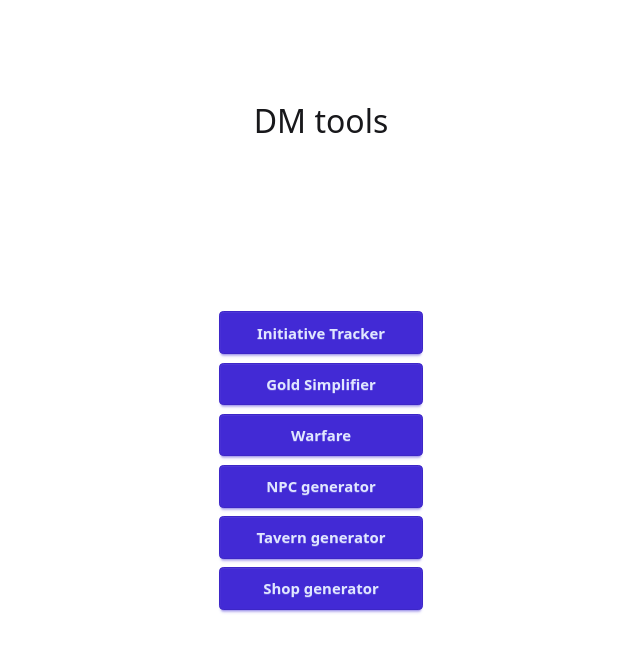
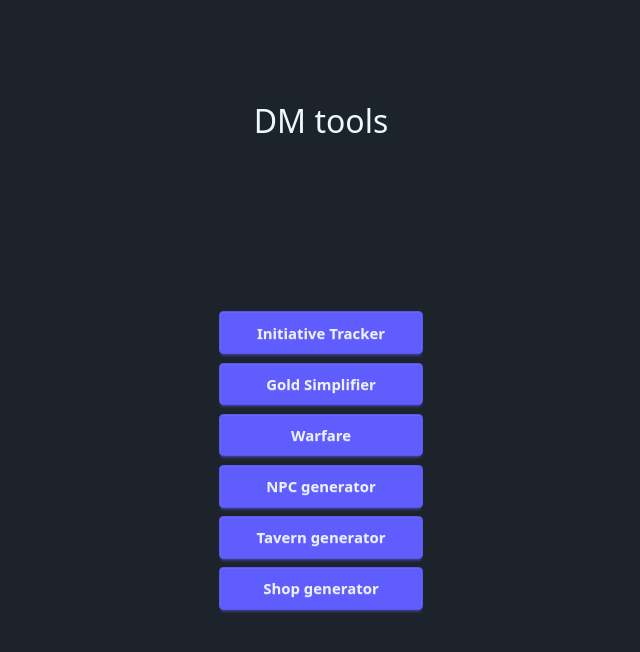
Before and after one commit to jfranciscosousa/dm-tools, a SvelteKit app: page / in a window 1280 px wide. Shown: the top 652 px of the page, without its empty margins (319-959 px from the left). Built offline with nearby package versions, Linux system fonts and the light colour scheme.

Commit message:
Upgrades

```diff
--- /dev/null
+++ b/pnpm-workspace.yaml
@@ -0,0 +1,4 @@
+onlyBuiltDependencies:
+  - '@tailwindcss/oxide'
+  - core-js-pure
+  - esbuild
--- a/src/app.css
+++ b/src/app.css
@@ -1,5 +1,7 @@
 @import "tailwindcss";
-@plugin "daisyui";
+@plugin "daisyui" {
+  themes: dark --default;
+}
 
 @config '../tailwind.config.mjs';
 
--- a/src/lib/ai.server.ts
+++ b/src/lib/ai.server.ts
@@ -1,7 +1,6 @@
-import { zodToJsonSchema } from "zod-to-json-schema";
-import z from "zod";
 import { generateObject, generateText } from "ai";
-import { gateway } from "@vercel/ai-sdk-gateway";
+import { gateway } from "@ai-sdk/gateway";
+import { z } from "zod";
 
 type GenerateDataOptions = {
   model?: Parameters<typeof gateway>[0];
@@ -20,30 +19,18 @@ export async function generateData<T extends z.ZodRawShape>(
     temperature
   });
 
-  return object;
+  return object as z.infer<z.ZodObject<T>>;
 }
 
-export async function generateMarkdown<T extends z.ZodRawShape>(
+export async function generateMarkdown(
   prompt: string,
-  schema: z.ZodObject<T>,
-  { model = "openai/gpt-4o", temperature }: GenerateDataOptions = {}
+  markdownTemplate: string,
+  { model = "openai/gpt-5-nano", temperature }: GenerateDataOptions = {}
 ): Promise<string> {
-  const jsonSchema = JSON.stringify(zodToJsonSchema(schema, "schema"));
-  const fullPrompt = `
-    ${prompt}
-
-    Please respond following the specified json schema below but format the data into a beautiful markdown page.
-    You can use the json schema as the data source for the markdown document. You don't need to exactly replicate the schema
-    into markdown. You just use it as the source of data but then build the document as best you can for easy
-    human readability.
-
-    Do not wrap the output with \`\`\`markdown please. Avoid using h1 and h2 and use only h3.
-
-    ${jsonSchema}
-  `;
   const { text } = await generateText({
     model: gateway(model),
-    prompt: fullPrompt,
+    prompt,
+    system: `You are a markdown generator. You will receive a markdown prompt with <PLACEHOLDER:the_description> tags all over. Your job is to replace these tags and keep the original formatting and return it as is. You will also receive a prompt with overall instructions for the document. Do not include extra information and only use the placeholder. Here is the template: ${markdownTemplate}`,
     temperature
   });
 
--- a/src/routes/(tools)/generator/_generators.ts
+++ b/src/routes/(tools)/generator/_generators.ts
@@ -2,100 +2,96 @@ import { generateMarkdown } from "$lib/ai.server";
 import { error } from "@sveltejs/kit";
 import sanitizeHtml from "sanitize-html";
 import showdown from "showdown";
-import { z } from "zod";
 
 export const generators = {
   npc: {
-    schema: z.object({
-      name: z.string().describe("Character name"),
-      alignment: z.string().describe("Alignment"),
-      race: z.string().describe("Race"),
-      class: z.string().describe("Class"),
-      subclass: z.string().describe("Subclass"),
-      stats: z
-        .object({
-          strenght: z.number().min(1).max(30),
-          dexterity: z.number().min(1).max(30),
-          constitution: z.number().min(1).max(30),
-          intelligence: z.number().min(1).max(30),
-          wisdom: z.number().min(1).max(30),
-          charims: z.number().min(1).max(30)
-        })
-        .describe("5th edition stats"),
-      background: z.string().describe("Background"),
-      backgroundLong: z
-        .string()
-        .describe("A small paragraph describing this character story so far"),
-      appearance: z
-        .string()
-        .describe(
-          "A small paragraph describing this character's looks. This will be submitted to DALL-E later, please be thorough on the description."
-        ),
-      personalityTraits: z.array(z.string()).describe("Personality traits"),
-      ideals: z.array(z.string().describe("Long description")).describe("Ideals"),
-      bonds: z.array(z.string().describe("Long description")).describe("Bonds"),
-      flaws: z.array(z.string().describe("Long description")).describe("Flaws"),
-      roleplayingTips: z
-        .string()
-        .describe("Tips to roleplay this character. Maneirisms, manner of speech, etc")
-    }),
+    markdown: `
+    ### <PLACEHOLDER:name>
+
+    **Race: <PLACEHOLDER:npc race>**
+
+    **Alignment: <PLACEHOLDER:npc alignment>**
+
+    ### Description
+    <PLACEHOLDER:a short appearance of the npc>
+
+    ### Backstory
+    <PLACEHOLDER:a short backstory>
+
+    ### Roleplaying tips
+    <PLACEHOLDER: a bullet item list of at most 5 tips for DM to roleplay>
+    `,
     prompt:
-      "Generate a character concept for a DnD 5th edition game. Use these keywords to generate something:"
+      "Generate a npc for a roleplaying game for the DM to improvise with the following prompt: "
   },
   shop: {
-    schema: z.object({
-      name: z.string(),
-      longDescription: z.string().describe("To be read out loud to the players"),
-      secret: z.string(),
-      items: z
-        .array(
-          z.object({
-            price: z.string().describe("Try to balance the price for 5e rules."),
-            name: z.string(),
-            description: z.string().describe("Stats, effects, etc")
-          })
-        )
-        .describe("At least some 6 items"),
-      shopOwner: z.object({
-        name: z.string(),
-        race: z.string(),
-        class: z.string(),
-        physicalDescription: z.string(),
-        backstory: z.string(),
-        dmRoleplayInfo: z.string()
-      }),
-      imagePrompt: z
-        .string()
-        .describe(
-          "Prompt that will be used to generate image with DALL E 3. Put both the shop and the owner in focus"
-        )
-    }),
-    prompt:
-      "Generate a tavern for a DnD 5th edition game. Use these keywords to generate something:"
+    markdown: `
+    ### <PLACEHOLDER:shop name>
+
+    <PLACEHOLDER:long description to be read out loud to the players>
+
+    ### Shop Owner
+
+    **Name: <PLACEHOLDER:shop owner name>**
+    **Race: <PLACEHOLDER:shop owner race>**
+    **Class: <PLACEHOLDER:shop owner class>**
+
+    **Physical Description:** <PLACEHOLDER:shop owner physical description>
+
+    **Backstory:** <PLACEHOLDER:shop owner backstory>
+
+    **DM Roleplay Info:** <PLACEHOLDER:dm roleplay info for shop owner>
+
+    ### Items for Sale
+
+    <PLACEHOLDER:at least 6 items in the format:
+    - **Item Name** - Price gp - Description with stats and effects>
+
+    ### Secret
+
+    <PLACEHOLDER:a secret about the shop>
+
+    ### Image Description
+
+    <PLACEHOLDER:description for DALL-E 3 showing both the shop and owner>
+    `,
+    prompt: "Generate a shop for a DnD 5th edition game. Use these keywords to generate something:"
   },
   tavern: {
-    schema: z.object({
-      name: z.string(),
-      longDescription: z.string().describe("To be read out loud to the players"),
-      secret: z.string(),
-      drinks: z.array(z.object({ shortDescription: z.string(), price: z.string() })),
-      foods: z.array(z.object({ shortDescription: z.string(), price: z.string() })),
-      interestingCharacters: z
-        .array(
-          z.object({
-            name: z.string(),
-            race: z.string(),
-            class: z.string(),
-            physicalDescription: z.string(),
-            backstory: z.string(),
-            dmRoleplayInfo: z.string(),
-            quest: z.string(),
-            where: z.string().describe("What the character is doing inside the tavern")
-          })
-        )
-        .describe("At least 5 characters, and one of them always has to be the barkeep."),
-      imagePrompt: z.string().describe("Prompt that will be used to generate image with DALL E 3")
-    }),
+    markdown: `
+    ### <PLACEHOLDER:tavern name>
+
+    <PLACEHOLDER:long description to be read out loud to the players>
+
+    ### Drinks
+
+    <PLACEHOLDER:drinks list in format:
+    - **Drink Name** - Price gp - Short description>
+
+    ### Foods
+
+    <PLACEHOLDER:foods list in format:
+    - **Food Name** - Price gp - Short description>
+
+    ### Interesting Characters
+
+    <PLACEHOLDER:at least 5 characters, one must be the barkeep, in format:
+
+    **Character Name** (Race Class)
+    - **Physical Description:** description
+    - **Backstory:** backstory
+    - **DM Roleplay Info:** roleplay info
+    - **Quest:** potential quest
+    - **Current Activity:** what they're doing in the tavern>
+
+    ### Secret
+
+    <PLACEHOLDER:a secret about the tavern>
+
+    ### Image Description
+
+    <PLACEHOLDER:description for DALL-E 3 showing the tavern>
+    `,
     prompt:
       "Generate a tavern for a DnD 5th edition game. Use these keywords to generate something:"
   }
@@ -109,8 +105,7 @@ export async function generate(
 
   if (!options) throw error(404);
 
-  // eslint-disable-next-line @typescript-eslint/no-explicit-any
-  const markdown = await generateMarkdown(`${options.prompt}:${prompt}`, options.schema as any, {
+  const markdown = await generateMarkdown(`${options.prompt}:${prompt}`, options.markdown, {
     temperature: 0.8
   });
   const html = new showdown.Converter({ tables: true }).makeHtml(markdown);
```
Also changed, not shown: package.json (+27 -27 lines), 2 other files (tests, documents, lock files or other folders).
